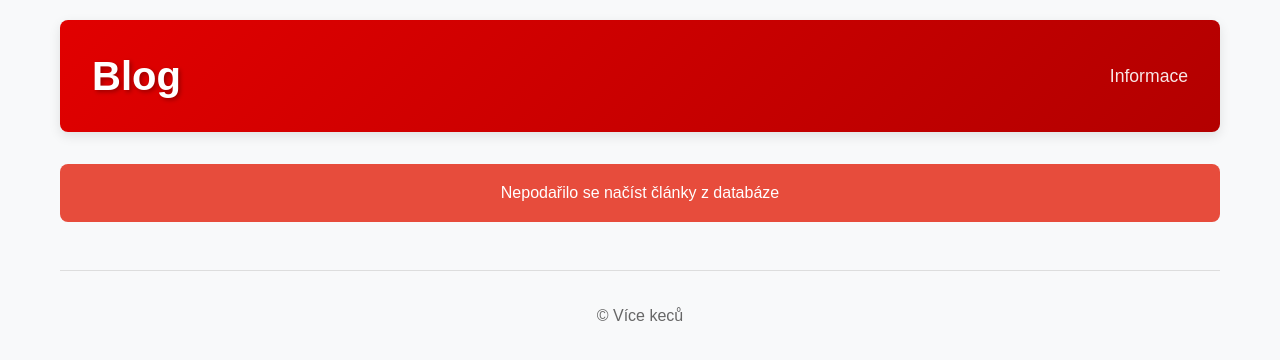
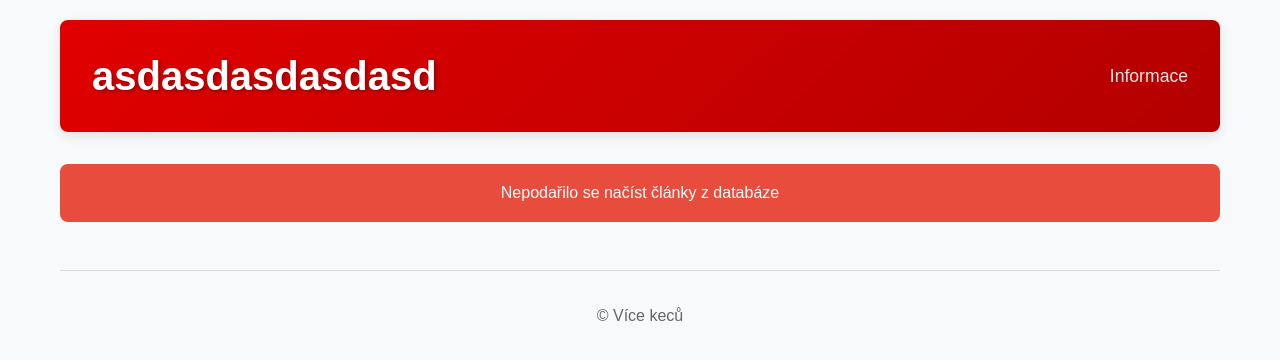
Before and after one commit to Wolfis07/web_cit, a website: page public/index.html in a window 1280 px wide. Drawn offline with Linux system fonts and the light colour scheme; no server answers.

Commit message:
Test commit

```diff
--- a/public/index.html
+++ b/public/index.html
@@ -11,7 +11,7 @@
         <header>
             <div class="header-content">
                 <div class="logo">
-                    <h1>Blog</h1>
+                    <h1>asdasdasdasdasd</h1>
                 </div>
                 <div class="site-info">
                     <p>Informace</p>
```
